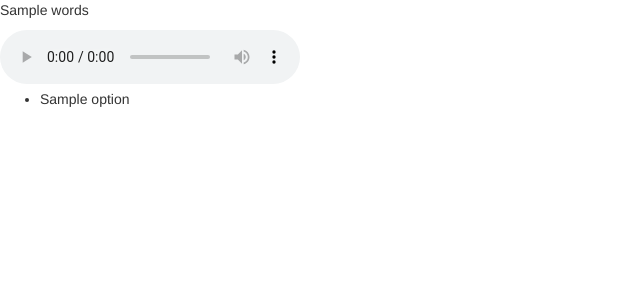
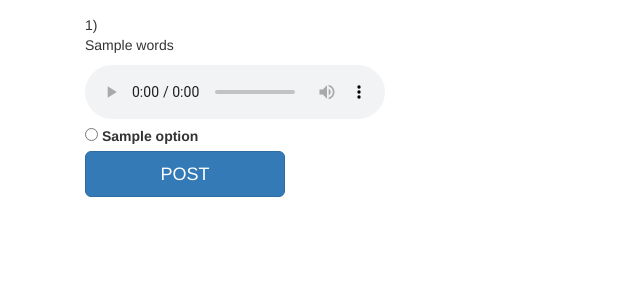
Before and after one commit to arin17bishwa/dyslexiaDataCollection, a Django app: template DCPortal/dc/templates/dc/takeQuiz.html in a window 1280 px wide. Shown: the top 300 px of the page, without its empty margins (0-640 px from the left). Run offline with Django 4.2, Linux system fonts and the light colour scheme; the template is opened without the code that fills it: most values are stand-ins (such as "Sample title", 1, 10 or a date in 2020); some libraries are stand-ins or nearby versions.

Commit message:
mcq for r1

```diff
--- a/DCPortal/dc/templates/dc/takeQuiz.html
+++ b/DCPortal/dc/templates/dc/takeQuiz.html
@@ -21,29 +21,30 @@
             max-width: 200px;
         }
     </style>
-    {% for question in quiz1 %}
-        <p>{{ question.words }}</p>
-        <audio controls>
-            <source src="{{ question.file }}">
-        </audio>
-
-        {% for option in question.options %}
-            <ul>
-                <li>{{ option }}</li>
-            </ul>
-        {% endfor %}
-
-    {% endfor %}
 
 
     <div class="container">
         <div class="row">
             <div class="col-lg-7 offset-lg-1">
                 <form class="create-form" method="post" enctype="multipart/form-data">{% csrf_token %}
+                    {% for question in quiz1 %}
+                        {{ forloop.counter }})
+                        <p>{{ question.words }}</p>
+                        <audio controls>
+                            <source src="{{ question.file }}">
+                        </audio>
+                        <br>
+                        {% for option in question.options %}
+                            <input type="radio" id="{{ forloop.counter }}" value="{{ forloop.counter0 }}">
+                            <label for="{{ forloop.counter }}">{{ option }}</label><br>
+                        {% endfor %}
+
+                    {% endfor %}
+
 
 
                     <!-- Submit btn -->
-                    {#                    <button class="submit-button btn btn-lg btn-primary btn-block" type="submit">POST</button>#}
+                    <button class="submit-button btn btn-lg btn-primary btn-block" type="submit">POST</button>
                 </form>
             </div>
         </div>
```
